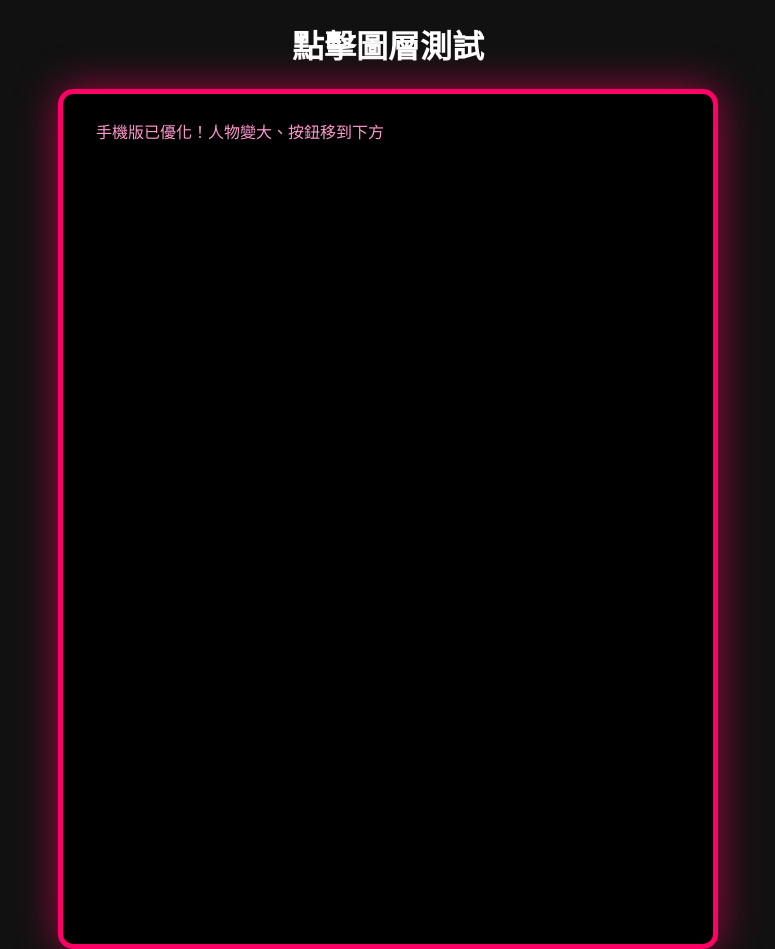
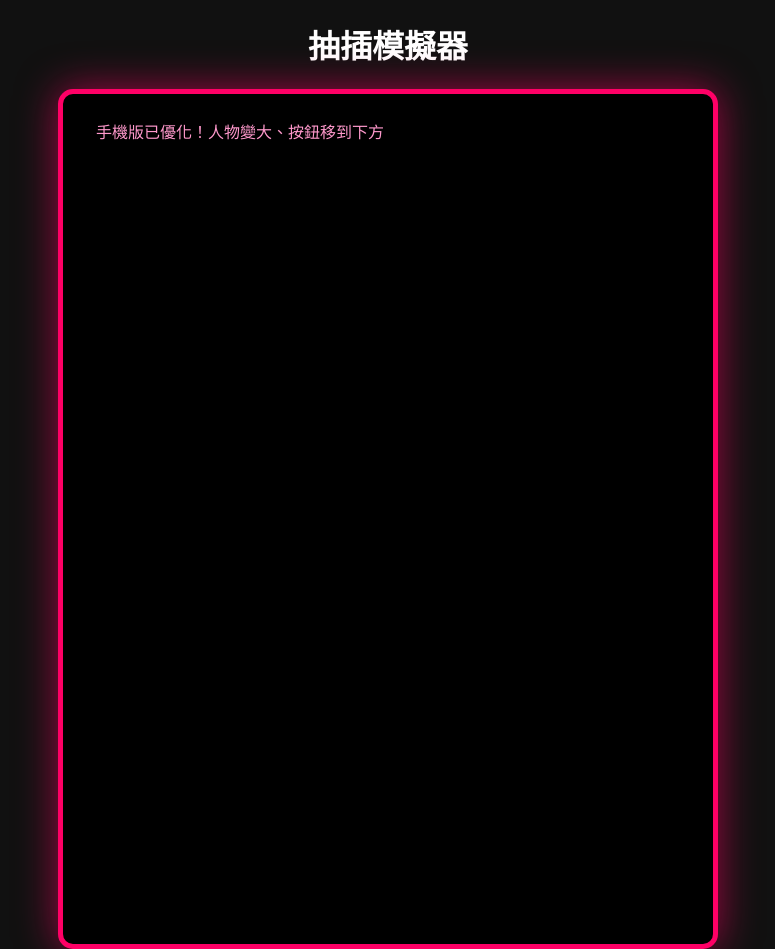
Before and after one commit to zzzzihhj/zzzzihhj.github.io, a plain HTML site: page index.html in a window 1280 px wide. Shown: the top 949 px of the page, without its empty margins (252-1027 px from the left). Drawn offline with Linux system fonts and the light colour scheme.

Commit message:
Update index.html

```diff
--- a/index.html
+++ b/index.html
@@ -3,7 +3,7 @@
 <head>
   <meta charset="UTF-8">
   <meta name="viewport" content="width=device-width, initial-scale=1.0, maximum-scale=1.0, user-scalable=no">
-  <title>點擊圖層測試</title>
+  <title>抽插模擬器</title>
   <style>
     body {
       margin: 0;
@@ -130,7 +130,7 @@
   </style>
 </head>
 <body>
-  <h1>點擊圖層測試</h1>
+  <h1>抽插模擬器</h1>
 
   <div class="container">
     <!-- 原有舞台 -->
```
